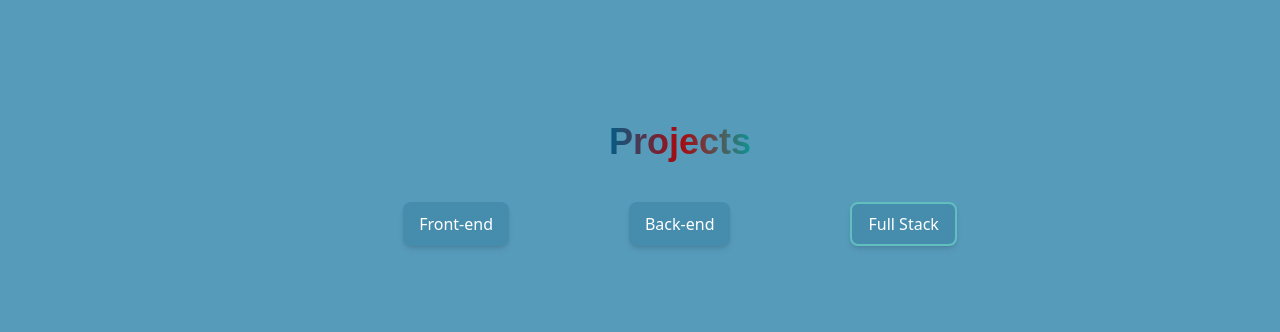
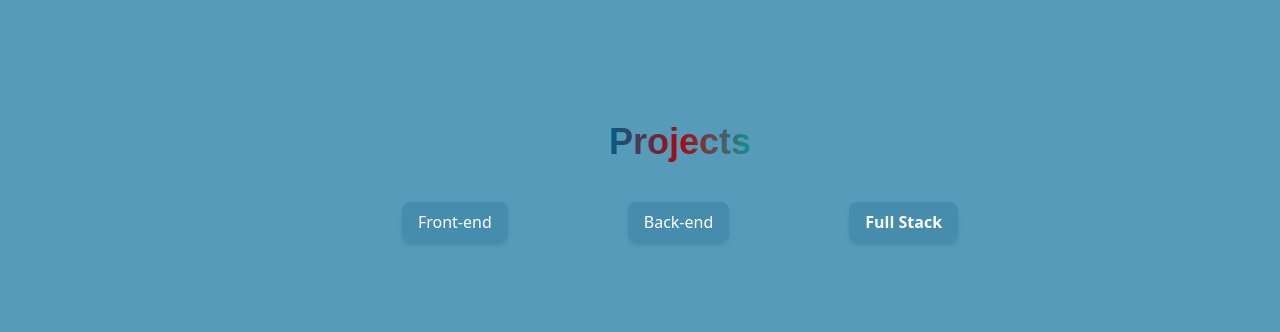
Before and after one commit to anita00001/portfolio-anita, a React (Create React App) app: page / in a window 1280 px wide. Shown: the part 1520-1852 px from the top of the page. Built offline with nearby package versions, Linux system fonts and the light colour scheme.

Commit message:
Modify components

```diff
--- a/src/components/PortfolioProject.jsx
+++ b/src/components/PortfolioProject.jsx
@@ -1,4 +1,4 @@
-import React, { useState } from 'react';
+import React, { useRef, useState } from 'react';
 import { useSelector, useDispatch } from 'react-redux';
 import ProjectFilter from './ProjectFilter';
 import ProjectGrid from './ProjectGrid';
@@ -14,6 +14,9 @@ const PortfolioProject = () => {
             return acc;
         }, {})
     );
+
+    // Ref for scrolling to the top of the filter and project section
+    const sectionRef = useRef(null);
 
     const sortedProjects = [
         ...projects.filter((project) => project.type === 'Full Stack'),
@@ -40,18 +43,27 @@ const PortfolioProject = () => {
         }));
     };
 
+    const handleScrollToTop = () => {
+        if (sectionRef.current) {
+            sectionRef.current.scrollIntoView({ behavior: 'smooth' });
+        }
+    };
+
     return (
         <div className="min-h-screen bg-color4 pl-20 pb-20">
-            <div className="flex justify-center">
-                <h1 className="text-4xl font-bold font-crete text-gradient mb-10">Projects</h1>
+            <div ref={sectionRef}>
+                <div className="flex justify-center">
+                    <h1 className="text-4xl font-bold font-crete text-gradient mb-10">Projects</h1>
+                </div>
+                <ProjectFilter filter={filter} dispatch={dispatch} />
             </div>
-            <ProjectFilter filter={filter} dispatch={dispatch} />
             <ProjectGrid projects={displayedProjects} projectViews={projectViews} onToggleView={handleViewToggle} />
             <ViewMoreButton
                 showAllProjects={showAllProjects}
                 showAllFullStack={showAllFullStack}
                 fullStackProjects={fullStackProjects}
                 dispatch={dispatch}
+                onScrollToTop={handleScrollToTop}
             />
         </div>
     );
--- a/src/components/ProjectFilter.jsx
+++ b/src/components/ProjectFilter.jsx
@@ -8,8 +8,8 @@ const ProjectFilter = ({ filter, dispatch }) => {
                 <button
                     key={category}
                     onClick={() => dispatch(setFilter(category))}
-                    className={`px-4 py-2 mx-10 mb-10 bg-color1 text-white rounded-lg shadow-md hover:bg-color6 ${
-                        filter === category ? 'border-2 border-color6' : ''
+                    className={`px-4 py-2 mx-10 mb-10 bg-color1 text-white rounded-lg shadow-md ${
+                        filter === category ? 'font-bold' : ''
                     }`}
                 >
                     {category}
--- a/src/components/ViewMoreButton.jsx
+++ b/src/components/ViewMoreButton.jsx
@@ -1,7 +1,12 @@
 import React from 'react';
 import { toggleFullStack, toggleAllProjects } from '../redux/Projects/projectSlice';
 
-const ViewMoreButton = ({ showAllProjects, showAllFullStack, fullStackProjects, dispatch }) => {
+const ViewMoreButton = ({ showAllProjects, showAllFullStack, fullStackProjects, dispatch, onScrollToTop }) => {
+    const handleSeeAllProjects = () => {
+        dispatch(toggleAllProjects());
+        onScrollToTop(); // Scroll to the top of the project section
+    };
+
     return (
         <div className="text-center mt-8">
             {!showAllProjects && fullStackProjects.length > 3 && !showAllFullStack && (
@@ -14,7 +19,7 @@ const ViewMoreButton = ({ showAllProjects, showAllFullStack, fullStackProjects,
             )}
             {showAllFullStack && (
                 <button
-                    onClick={() => dispatch(toggleAllProjects())}
+                    onClick={handleSeeAllProjects}
                     className="px-4 py-2 bg-color1 text-white rounded-lg"
                 >
                     See All Projects
```
